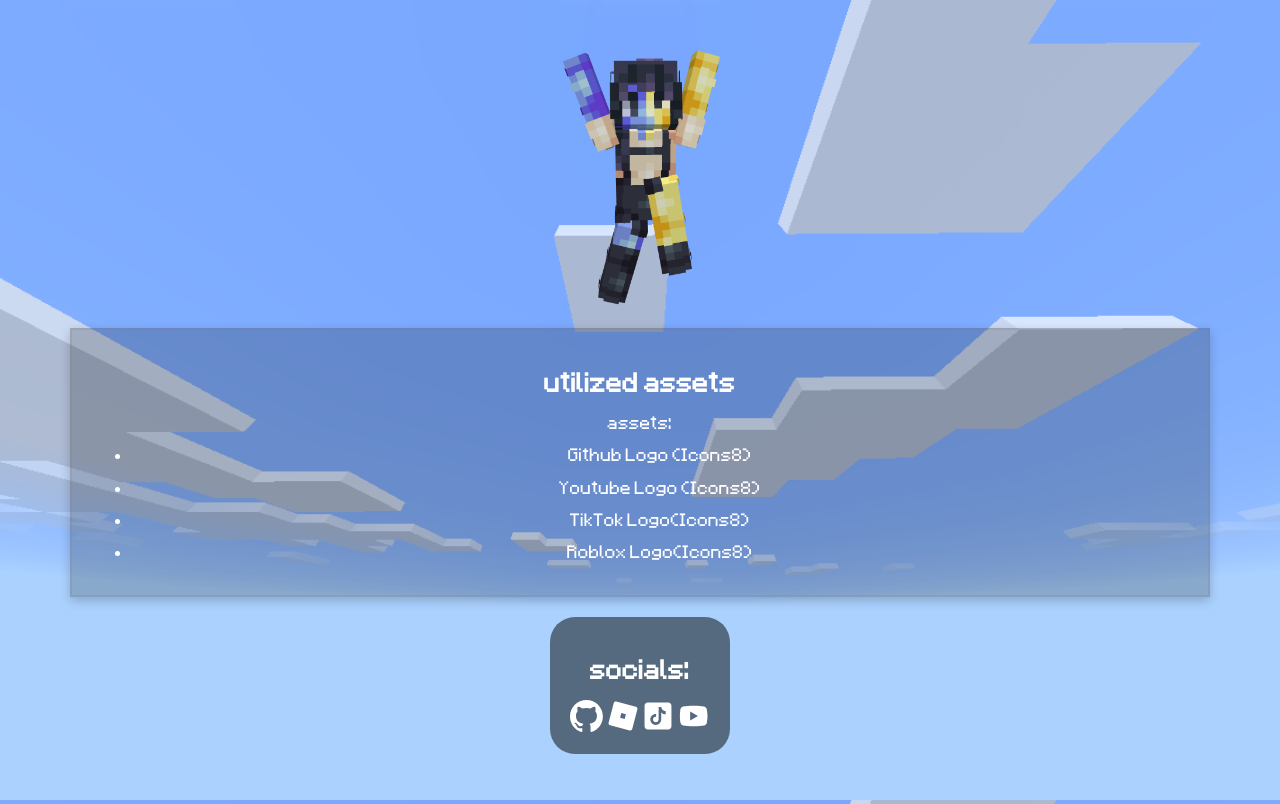
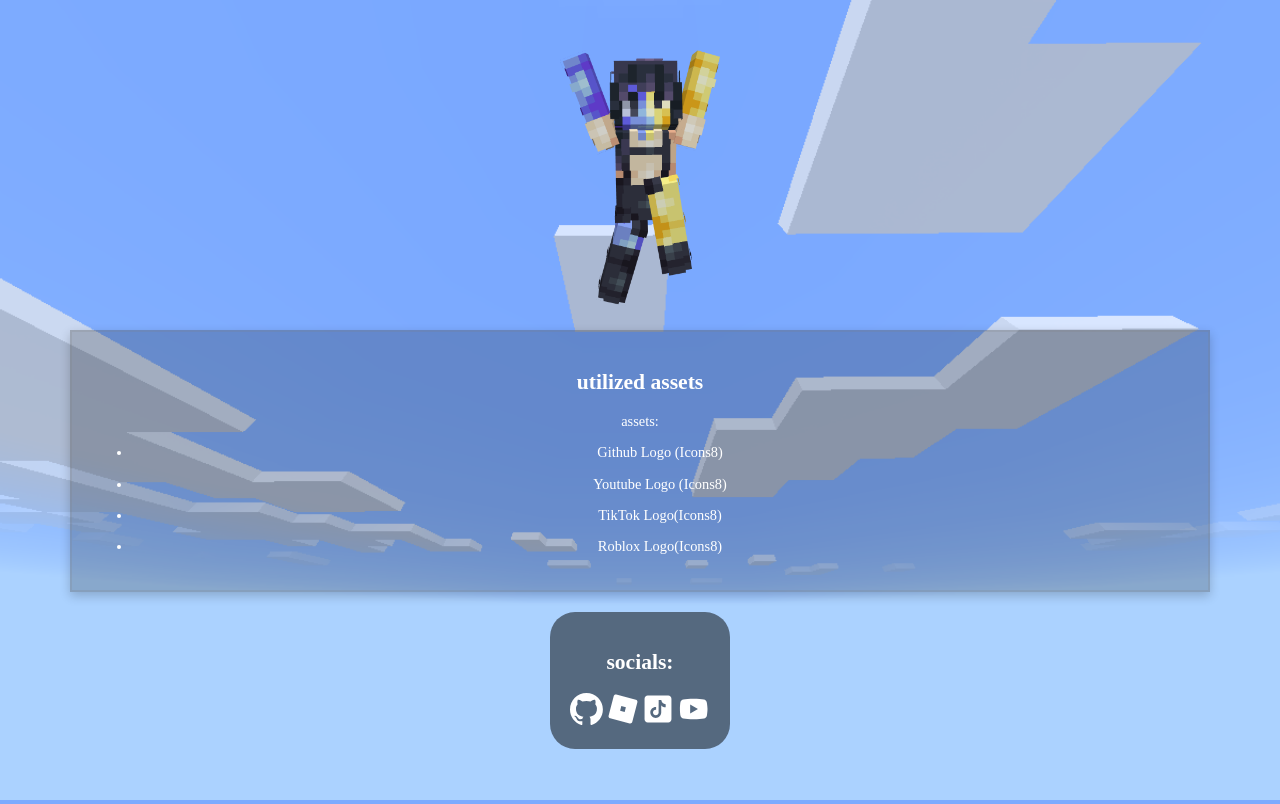
Before and after one commit to enpasant/bio, a PHP site: page /bio/a.html in a window 1280 px wide. Run offline with PHP 8.4, Linux system fonts and the light colour scheme; some web fonts are replaced.

Commit message:
Add files via upload

```diff
--- a/styles/style.css
+++ b/styles/style.css
@@ -1,7 +1,7 @@
 /* Font */
 @font-face{
-  font-family: 'Minecraft';
-  src: url("../images/Minecraft.woff");
+  font-family: 'bif';
+  src: url("../images/font.ttf");
 }
 
 
@@ -22,7 +22,8 @@ body {
   margin: 30px;
   padding: 20px;
   font-size: 0.9em;
-  font-family: 'Minecraft';
+  font-family: 'bif';
+  background-position: center;
   background-image: url("../images/background.png");
   background-size: cover;
   background-attachment: fixed;
@@ -54,6 +55,10 @@ code {
  strong {
    color: orange;
  }
+
+yellow {
+  color: red;
+}
 
 /* Classes */
 .pfp {
```
